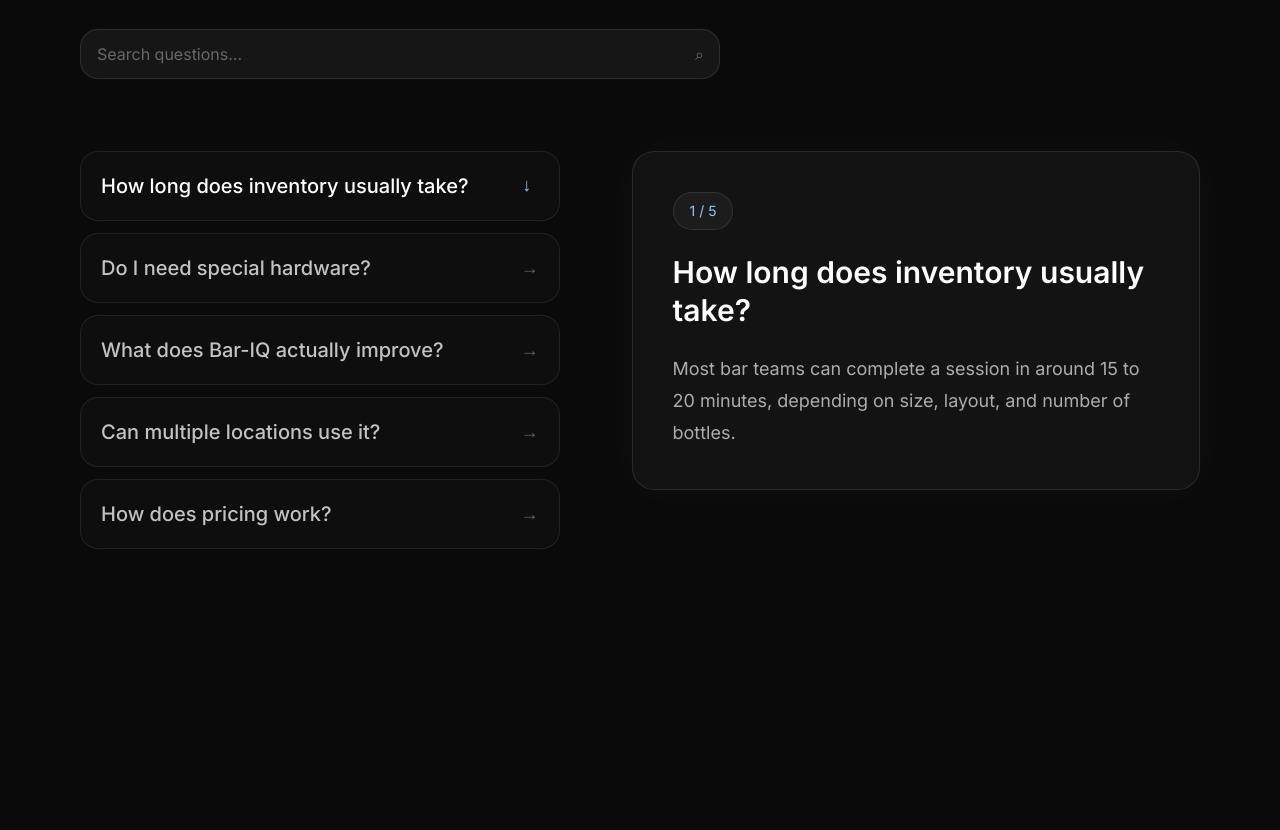
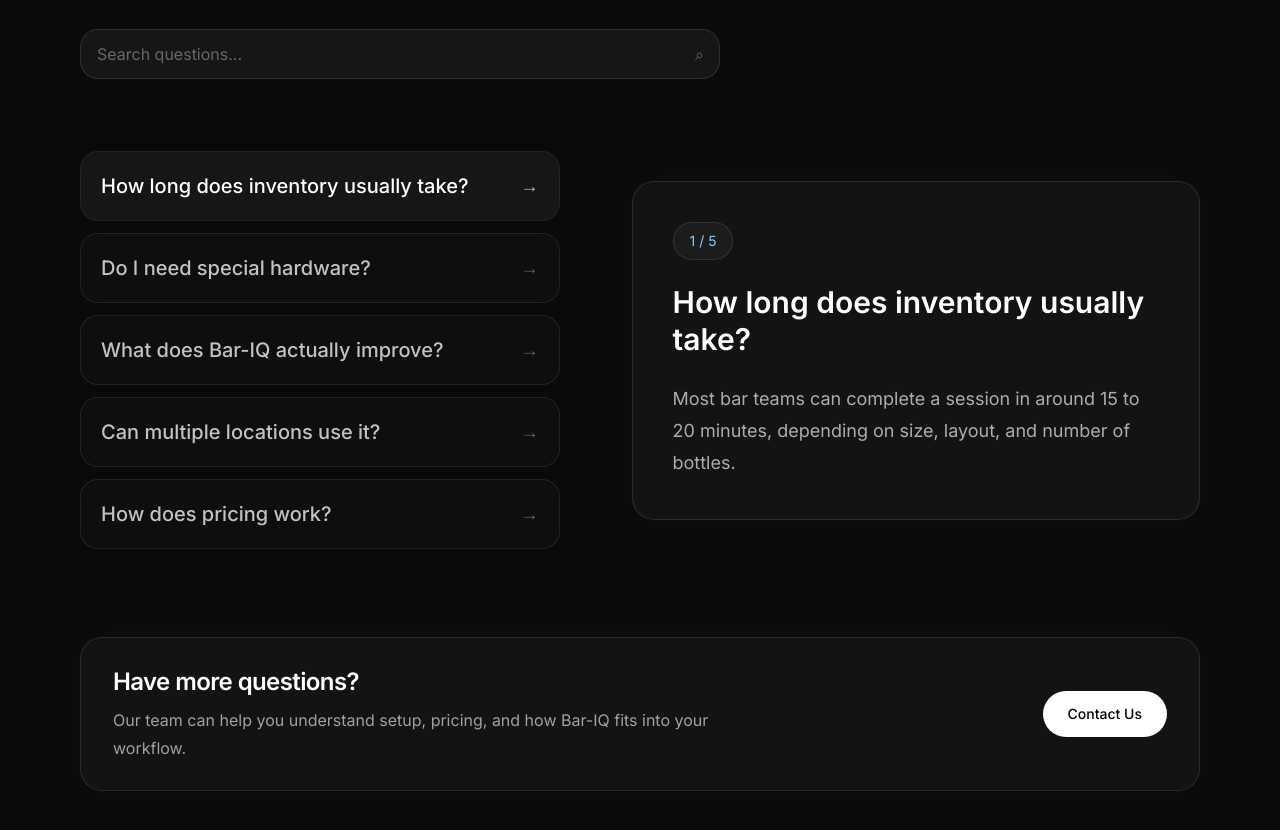
Before and after one commit to colewortman/UNO-Capstone, a Next.js app in the folder web/: page /UNO-Capstone/faq in a window 1280 px wide. Shown: the part 320-1150 px from the top of the page. Before the commit the page ends 965 px from the top, so only its background shows below. Built offline with nearby package versions, Linux system fonts and the light colour scheme.

Commit message:
Refactor FAQ page layout and enhance accessibility
Updated FAQ page layout and improved accessibility features.

```diff
--- a/web/app/faq/page.tsx
+++ b/web/app/faq/page.tsx
@@ -111,11 +111,11 @@ export default function FAQSection() {
         </div>
 
         {filteredFaqs.length === 0 ? (
-          <div className="mt-8 rounded-3xl border border-white/10 bg-white/[0.03] p-4 sm:p-6 md:p-8 text-white/65">
+          <div className="mt-8 rounded-3xl border border-white/10 bg-white/[0.03] p-4 text-white/65 sm:p-6 md:p-8">
             No matching questions found.
           </div>
         ) : (
-          <div className="mt-8 grid gap-6 md:mt-10 lg:grid-cols-[0.92fr_1.08fr] lg:gap-8 xl:gap-10">
+          <div className="mt-8 grid gap-6 md:mt-10 lg:grid-cols-[0.92fr_1.08fr] lg:items-center lg:gap-8 xl:gap-10">
             {/* Left column */}
             <div className="p-2 sm:p-4">
               <div className="space-y-3">
@@ -131,7 +131,7 @@ export default function FAQSection() {
                         onClick={() => setActiveIndex(index)}
                         className={`flex w-full items-center justify-between gap-4 px-4 py-4 text-left transition sm:px-5 sm:py-5 ${
                           isActive
-                            ? "text-white"
+                            ? "bg-white/[0.03] text-white"
                             : "text-white/75 hover:bg-white/[0.03] hover:text-white"
                         }`}
                       >
@@ -140,17 +140,17 @@ export default function FAQSection() {
                         </span>
 
                         <span
-                          className={`shrink-0 text-lg transition-transform duration-300 ${
+                          className={`shrink-0 text-lg transition duration-300 ${
                             isActive
-                              ? "rotate-90 text-blue-300"
-                              : "text-white/35"
+                              ? "text-blue-300 lg:rotate-0 rotate-90"
+                              : "text-white/35 rotate-0"
                           }`}
                         >
                           →
                         </span>
                       </button>
 
-                      {/* Mobile answer */}
+                      {/* Mobile answer only */}
                       <div
                         className={`overflow-hidden transition-all duration-300 lg:hidden ${
                           isActive
@@ -171,8 +171,8 @@ export default function FAQSection() {
             </div>
 
             {/* Desktop answer panel */}
-            <div className="hidden lg:block p-2 sm:p-4">
-              <div className="sticky top-24 rounded-3xl border border-white/10 bg-white/[0.04] p-6 shadow-[0_0_40px_rgba(255,255,255,0.03)] backdrop-blur-sm md:p-8 xl:p-10">
+            <div className="hidden lg:flex lg:h-full lg:items-center p-2 sm:p-4">
+              <div className="w-full rounded-3xl border border-white/10 bg-white/[0.04] p-6 shadow-[0_0_40px_rgba(255,255,255,0.03)] backdrop-blur-sm md:p-8 xl:p-10">
                 <div className="mb-6 inline-flex rounded-full border border-white/10 bg-white/[0.04] px-4 py-2 text-sm text-blue-300">
                   {activeIndex + 1} / {filteredFaqs.length}
                 </div>
@@ -188,6 +188,28 @@ export default function FAQSection() {
             </div>
           </div>
         )}
+
+        {/* Bottom banner */}
+        <div className="mt-10 p-2 sm:mt-12 sm:p-4 md:mt-14">
+          <div className="flex flex-col gap-5 rounded-3xl border border-white/10 bg-white/[0.04] px-5 py-5 shadow-[0_0_40px_rgba(255,255,255,0.03)] backdrop-blur-sm sm:px-6 sm:py-6 md:flex-row md:items-center md:justify-between md:px-8 md:py-7">
+            <div>
+              <h3 className="text-xl font-semibold tracking-tight sm:text-2xl">
+                Have more questions?
+              </h3>
+              <p className="mt-2 max-w-2xl text-sm leading-7 text-white/60 sm:text-base">
+                Our team can help you understand setup, pricing, and how Bar-IQ
+                fits into your workflow.
+              </p>
+            </div>
+
+            <a
+              href="/contact"
+              className="inline-flex items-center justify-center rounded-full border border-white/12 bg-white px-5 py-3 text-sm font-medium text-black transition hover:bg-white/90 sm:px-6"
+            >
+              Contact Us
+            </a>
+          </div>
+        </div>
       </div>
 
       <button
```
